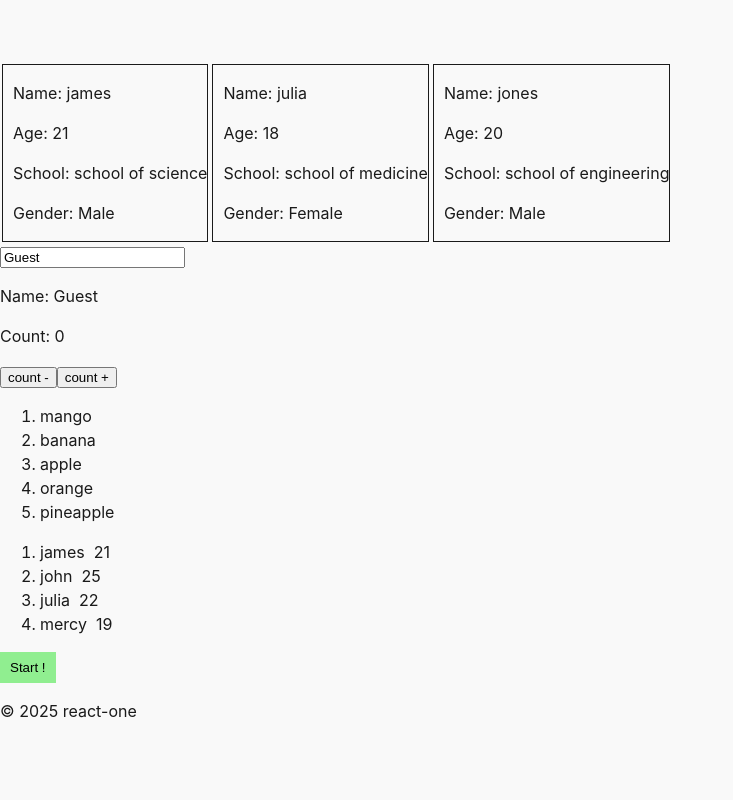
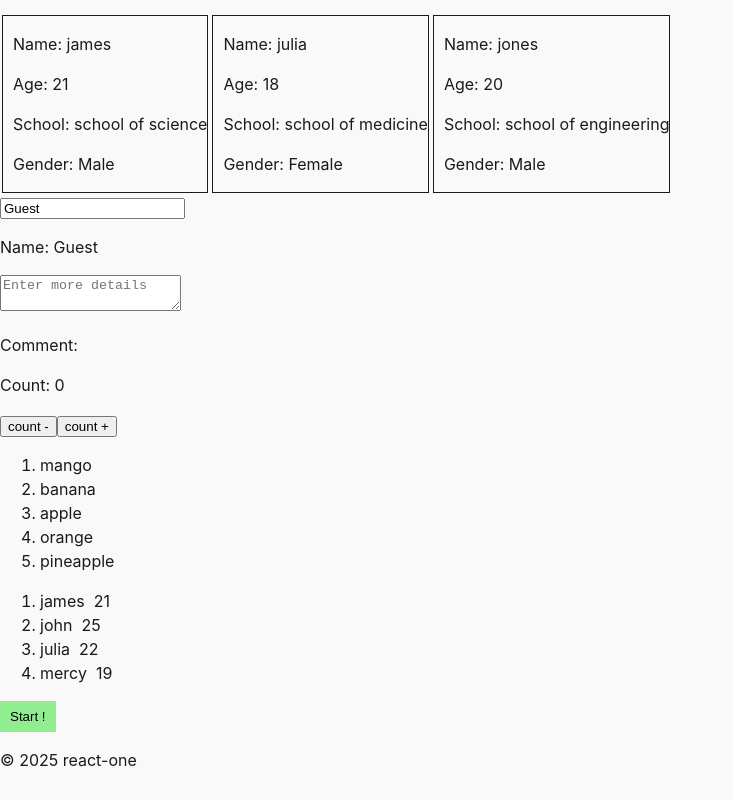
Before and after one commit to mukuvi/MAIN-TEST, a React (Vite) app in the folder REACT/react-one/: page / in a window 1280 px wide. Shown: the whole page, without its empty margins (0-733 px from the left). Built offline with nearby package versions, Linux system fonts and the light colour scheme.

Commit message:
fire-one

```diff
--- a/REACT/react-one/src/InputChange.jsx
+++ b/REACT/react-one/src/InputChange.jsx
@@ -2,13 +2,23 @@ import { useState } from "react";
 
 export default function InputChange() {
   const [name, setName] = useState("Guest");
+  const [comment, setComment] = useState("");
   const handleChange = (e) => {
     setName(e.target.value);
+  };
+  const handleComment = (e) => {
+    setComment(e.target.value);
   };
   return (
     <>
       <input onChange={handleChange} value={name} />
       <p>Name: {name}</p>
+      <textarea
+        value={comment}
+        placeholder="Enter more details"
+        onChange={handleComment}
+      />
+      <p>Comment: {comment}</p>
     </>
   );
 }
```
